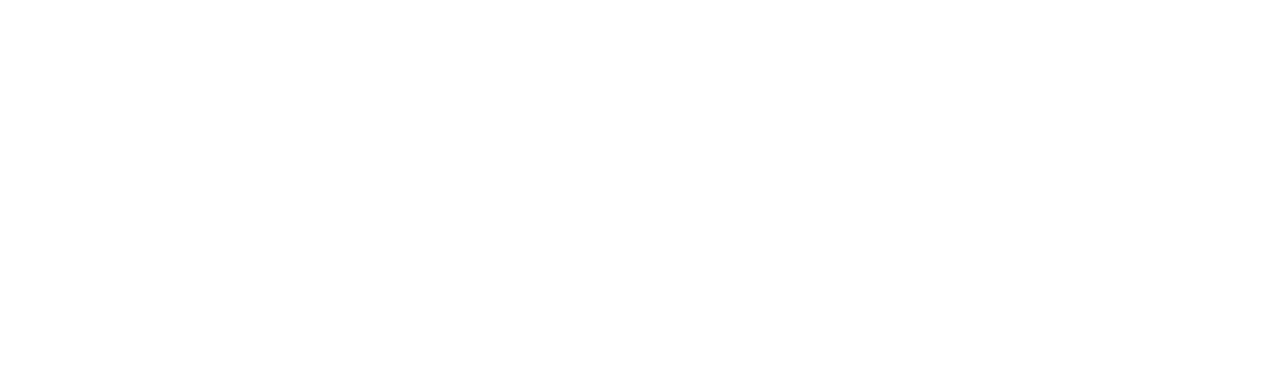
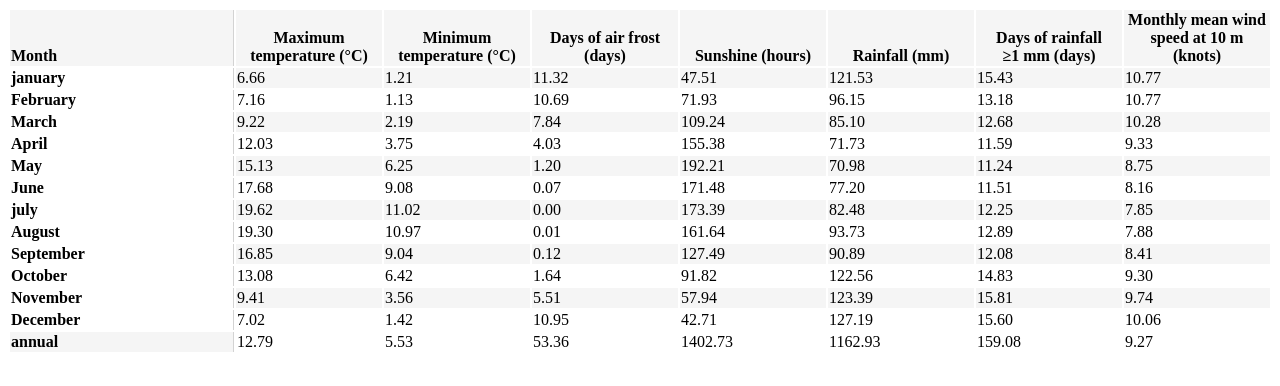
Before and after one commit to pollandonderi/table-picalilli, a plain HTML site: page bigger table/index.html in a window 1280 px wide. Drawn offline with Linux system fonts and the light colour scheme.

Commit message:
table done

```diff
--- a/bigger table/index.css
+++ b/bigger table/index.css
@@ -0,0 +1,49 @@
+.wrapper{
+    overflow: scroll;
+}
+
+th:first-child{
+    border-inline-end: none;
+    position: sticky;
+    text-align: start;
+    left: 0;
+}
+tr:nth-last-child(even){
+    background-color: whitesmoke;
+}
+tbody th {
+	background: white;
+}
+
+thead th,
+tfoot th {
+	background: whitesmoke;
+}
+td:first-of-type,
+:where(thead, tfoot) th:nth-child(2) {
+	border-inline-start: none;
+}
+th:first-child::after {
+	content: '';
+	position: absolute;
+	inset-block-start: 0;
+	inset-inline-end: 0;
+	width: 1px;
+	height: 100%;
+	background: lightgrey;
+}
+th,
+td {
+	vertical-align: baseline;
+}
+
+thead th {
+	vertical-align: bottom;
+}
+thead th:not(:first-child){
+    width:9rem
+}
+table {
+	width: max(65rem, 100%);
+	table-layout: fixed;
+}
--- a/bigger table/index.html
+++ b/bigger table/index.html
@@ -0,0 +1,199 @@
+<div class="wrapper">
+    <!DOCTYPE html>
+    <html lang="en">
+    <head>
+        <meta charset="UTF-8">
+        <meta name="viewport" content="width=device-width, initial-scale=1.0">
+        <link rel="stylesheet" href="index.css">
+        <title>Table</title>
+    </head>
+    <body>
+        <table>
+            <thead>
+                <tr>
+                    <th scope="column">
+                        Month
+                    </th>
+                    <th scope="column">
+                        Maximum temperature (°C)
+                    </th>
+                    <th scope="column">
+                        Minimum temperature (°C)
+                    </th>
+                    <th scope="column">
+                        Days of air frost (days)
+                    </th>
+                    <th scope="column">
+                        Sunshine (hours)
+                    </th>
+                    <th scope="column">
+                        Rainfall (mm)
+                    </th>
+                    <th scope="column">
+                        Days of rainfall ≥1&nbsp;mm (days)
+                    </th>
+                    <th scope="column">
+                        Monthly mean wind speed at 10&nbsp;m (knots)
+                    </th>
+                </tr>
+            </thead>
+            <tr>
+                <th scope="row">
+                    january
+                </th>
+                <td>6.66</td>
+                <td>1.21</td>
+                <td>11.32</td>
+                <td>47.51</td>
+                <td>121.53</td>
+                <td>15.43</td>
+                <td>10.77</td>
+            </tr>
+            <tr>
+                <th scope="row">
+                    February
+                </th>
+                <td>7.16</td>
+        <td>1.13</td>
+        <td>10.69</td>
+        <td>71.93</td>
+        <td>96.15</td>
+        <td>13.18</td>
+        <td>10.77</td>
+            </tr>
+            <tr>
+                <th scope="row">
+                    March
+                </th>
+                <td>9.22</td>
+        <td>2.19</td>
+        <td>7.84</td>
+        <td>109.24</td>
+        <td>85.10</td>
+        <td>12.68</td>
+        <td>10.28</td>
+            </tr>
+            <tr>
+                <th scope="row">
+                    April
+                </th>
+                <td>12.03</td>
+        <td>3.75</td>
+        <td>4.03</td>
+        <td>155.38</td>
+        <td>71.73</td>
+        <td>11.59</td>
+        <td>9.33</td>
+            </tr>
+            <tr>
+                <th scope="row">
+                    May
+                </th>
+                <td>15.13</td>
+        <td>6.25</td>
+        <td>1.20</td>
+        <td>192.21</td>
+        <td>70.98</td>
+        <td>11.24</td>
+        <td>8.75</td>
+            </tr>
+            <tr>
+                <th scope="row">
+                    June
+                </th>
+                <td>17.68</td>
+        <td>9.08</td>
+        <td>0.07</td>
+        <td>171.48</td>
+        <td>77.20</td>
+        <td>11.51</td>
+        <td>8.16</td>
+            </tr>
+            <tr>
+                <th scope="row">
+                    july
+                </th>
+                <td>19.62</td>
+        <td>11.02</td>
+        <td>0.00</td>
+        <td>173.39</td>
+        <td>82.48</td>
+        <td>12.25</td>
+        <td>7.85</td>
+            </tr>
+            <tr>
+                <th scope="row">
+                    August
+                </th>
+                <td>19.30</td>
+        <td>10.97</td>
+        <td>0.01</td>
+        <td>161.64</td>
+        <td>93.73</td>
+        <td>12.89</td>
+        <td>7.88</td>
+            </tr>
+            <tr>
+                <th scope="row">
+                    September
+                </th>
+                <td>16.85</td>
+                <td>9.04</td>
+                <td>0.12</td>
+                <td>127.49</td>
+                <td>90.89</td>
+                <td>12.08</td>
+                <td>8.41</td>
+            </tr>
+            <tr>
+                <th scope="row">
+                    October
+                </th>
+                <td>13.08</td>
+        <td>6.42</td>
+        <td>1.64</td>
+        <td>91.82</td>
+        <td>122.56</td>
+        <td>14.83</td>
+        <td>9.30</td>
+            </tr>
+            <tr>
+                <th scope="row">
+                   November
+                </th>
+                <td>9.41</td>
+        <td>3.56</td>
+        <td>5.51</td>
+        <td>57.94</td>
+        <td>123.39</td>
+        <td>15.81</td>
+        <td>9.74</td>
+            </tr>
+            <tr>
+                <th scope="row">
+                    December
+                </th>
+                <td>7.02</td>
+                <td>1.42</td>
+                <td>10.95</td>
+                <td>42.71</td>
+                <td>127.19</td>
+                <td>15.60</td>
+                <td>10.06</td>
+            </tr>
+
+            </tbody>
+            <tfoot>
+                <th scopem=" row">annual</th>
+                <td>12.79</td>
+        <td>5.53</td>
+        <td>53.36</td>
+        <td>1402.73</td>
+        <td>1162.93</td>
+        <td>159.08</td>
+        <td>9.27</td>
+            </tfoot>
+        </table>
+    </body>
+    </html>
+</div>
--- a/table-styling/index.css
+++ b/table-styling/index.css
@@ -33,3 +33,6 @@ th:first-child {
 	position: sticky;
 	inset-inline-start: 0;
 }
+tr:nth-child(even) {
+	background-color:rgba(83, 83, 141, 0.603);
+}
```
